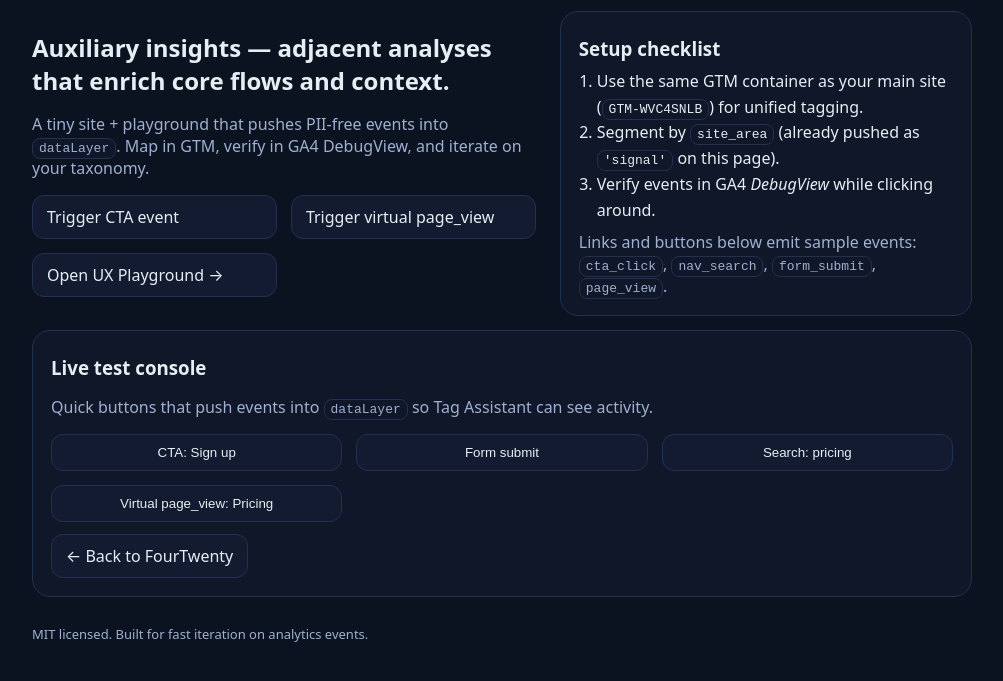
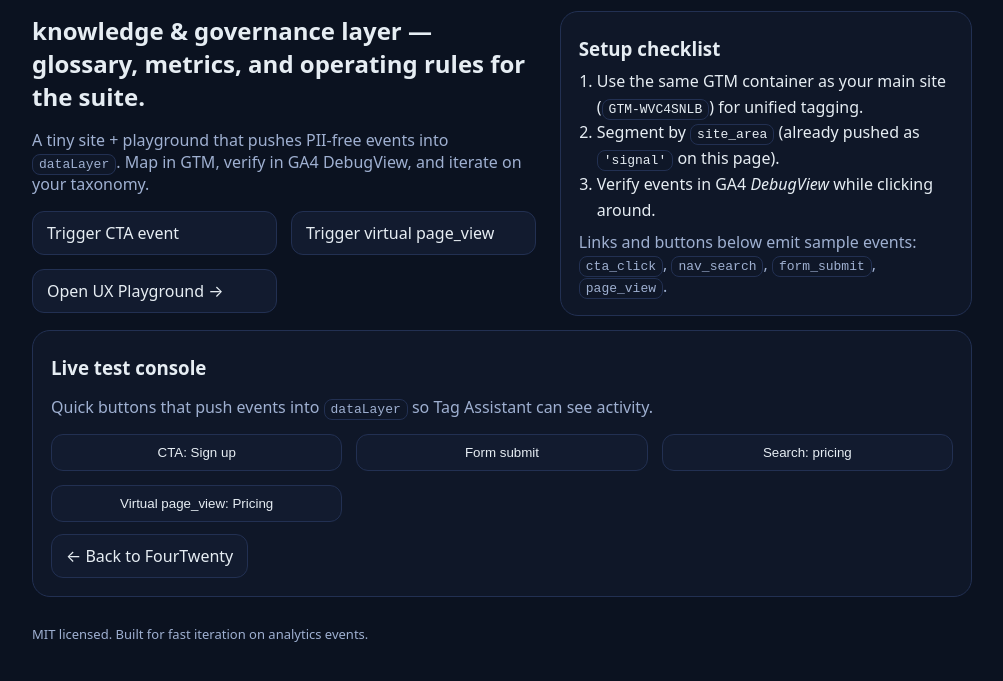
Before and after one commit to zbreeden/firm-model, a plain HTML site: page index.html in a window 1280 px wide. Shown: the part 99-780 px from the top of the page, without its empty margins (138-1141 px from the left). Drawn offline with Linux system fonts and the light colour scheme.

Commit message:
Update index.html

```diff
--- a/index.html
+++ b/index.html
@@ -4,7 +4,7 @@
   <meta charset="utf-8"/>
   <meta name="viewport" content="width=device-width, initial-scale=1"/>
   <title>FourTwenty • The Firm</title>
-  <meta name="description" content="Auxiliary insights — adjacent analyses that enrich core flows and context.">
+  <meta name="description" content="knowledge & governance layer — glossary, metrics, and operating rules for the suite.">
 
   <!-- Push context BEFORE GTM so page_view can include it -->
   <script>
@@ -54,7 +54,7 @@
 
   <section class="hero">
     <div>
-      <h1 style="margin:0 0 8px">Auxiliary insights — adjacent analyses that enrich core flows and context.</h1>
+      <h1 style="margin:0 0 8px">knowledge & governance layer — glossary, metrics, and operating rules for the suite.</h1>
       <p class="muted">A tiny site + playground that pushes PII-free events into <code>dataLayer</code>. Map in GTM, verify in GA4 DebugView, and iterate on your taxonomy.</p>
       <div class="grid">
         <a class="btn" href="#" onclick="signalClick('cta_get_started','Get Started','hero');return false;">Trigger CTA event</a>
```
